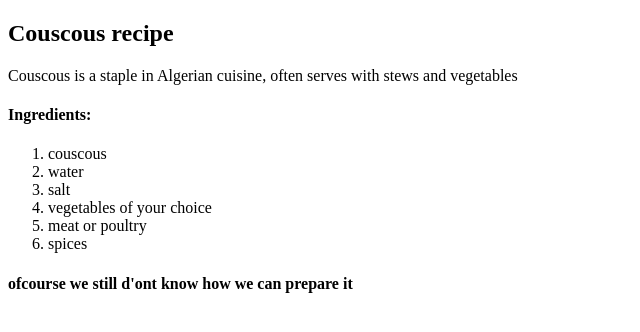
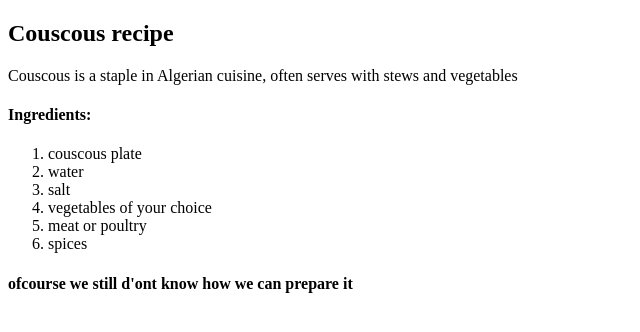
Before and after one commit to akram-abid/odin-recipes, a plain HTML site: page recipes/kou-kous.html in a window 1280 px wide. Shown: the full height of the page, 0-640 px from the left. Drawn offline with Linux system fonts and the light colour scheme.

Commit message:
i add plate to couscous

```diff
--- a/recipes/kou-kous.html
+++ b/recipes/kou-kous.html
@@ -10,7 +10,7 @@
     <p>Couscous is a staple in Algerian cuisine, often serves with stews and vegetables</p>
     <h4>Ingredients:</h4>
     <ol>
-        <li>couscous</li>
+        <li>couscous plate</li>
         <li>water</li>
         <li>salt</li>
         <li>vegetables of your choice</li>
```
